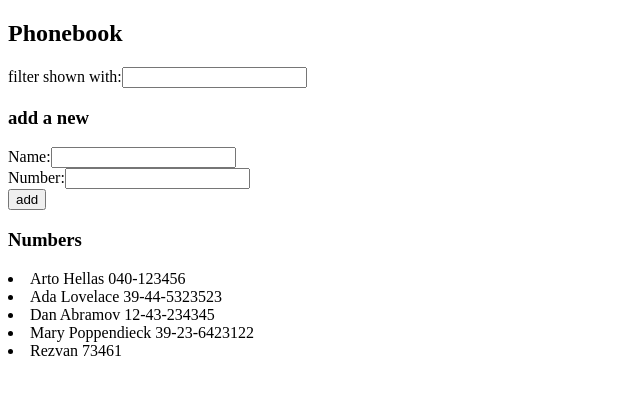
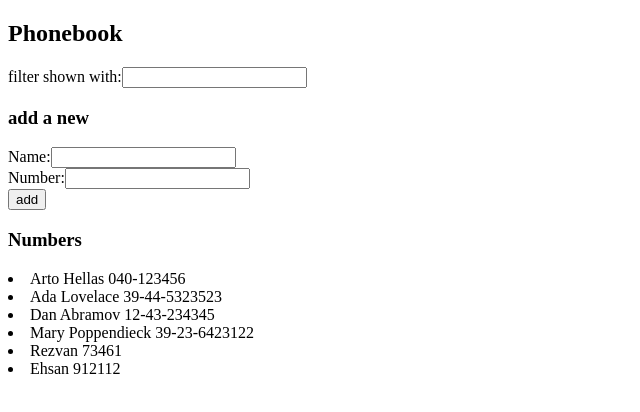
Before and after one commit to r-azh/Fullstack_JS, a React (Vite) app in the folder Part2/excercise/phonebook/: page / in a window 1280 px wide. Shown: the top 412 px of the page, without its empty margins (0-640 px from the left). Built offline with nearby package versions, Linux system fonts and the light colour scheme; data requests are answered from the project's data file; the HTML template or start-up script is replaced by a standard one.

Commit message:
Part2-4_excercise 2.13

```diff
--- a/Part2/excercise/phonebook/db.json
+++ b/Part2/excercise/phonebook/db.json
@@ -24,6 +24,11 @@
       "id": "06ae",
       "name": "Rezvan",
       "number": "73461"
+    },
+    {
+      "id": "44fa",
+      "name": "Ehsan",
+      "number": "912112"
     }
   ]
 }
--- a/Part2/excercise/phonebook/src/App.jsx
+++ b/Part2/excercise/phonebook/src/App.jsx
@@ -2,6 +2,7 @@ import { useState, useEffect } from 'react'
 import { PersonForm, Persons } from './components/Persons.jsx'
 import Filter from './components/Filter.jsx'
 import axios from 'axios'
+import personsService from './services/persons.js'
 
 
 function App() {
@@ -13,12 +14,11 @@ function App() {
 
   const getPersonsHook = () => {
     console.log('effect hook to fetch persons from the server')
-    axios
-    .get('http://localhost:3001/persons')
-    .then(response => {
+    personsService.getAll()
+    .then(initialPersons => {
       console.log('axios get promise fulfilled')
-      setPersons(response.data)
-      setPersonsToShow(response.data)
+      setPersons(initialPersons)
+      setPersonsToShow(initialPersons)
     })
   }
   useEffect(getPersonsHook, [])
@@ -57,10 +57,10 @@ function App() {
       name: newName,
       number: newNumber
     }
-    axios.post('http://localhost:3001/persons', personObject)
-    .then(response => {
-      console.log(response.data)
-      setPersons(persons.concat(personObject))
+    personsService.create(personObject)
+    .then(createdPerson => {
+      console.log(createdPerson)
+      setPersons(persons.concat(createdPerson))
       setNewName('')
     })
     .catch(error => {
--- /dev/null
+++ b/Part2/excercise/phonebook/src/services/persons.js
@@ -0,0 +1,14 @@
+import axios from 'axios'
+const baseUrl = 'http://localhost:3001/persons'
+
+const getAll = () => {
+  const request = axios.get(baseUrl)
+  return request.then(response => response.data)
+}
+
+const create = newObject => {
+  const request = axios.post(baseUrl, newObject)
+  return request.then(response => response.data)
+}
+
+export default { getAll, create }
```
Also changed, not shown: 1 other file (tests, documents, lock files or other folders).
